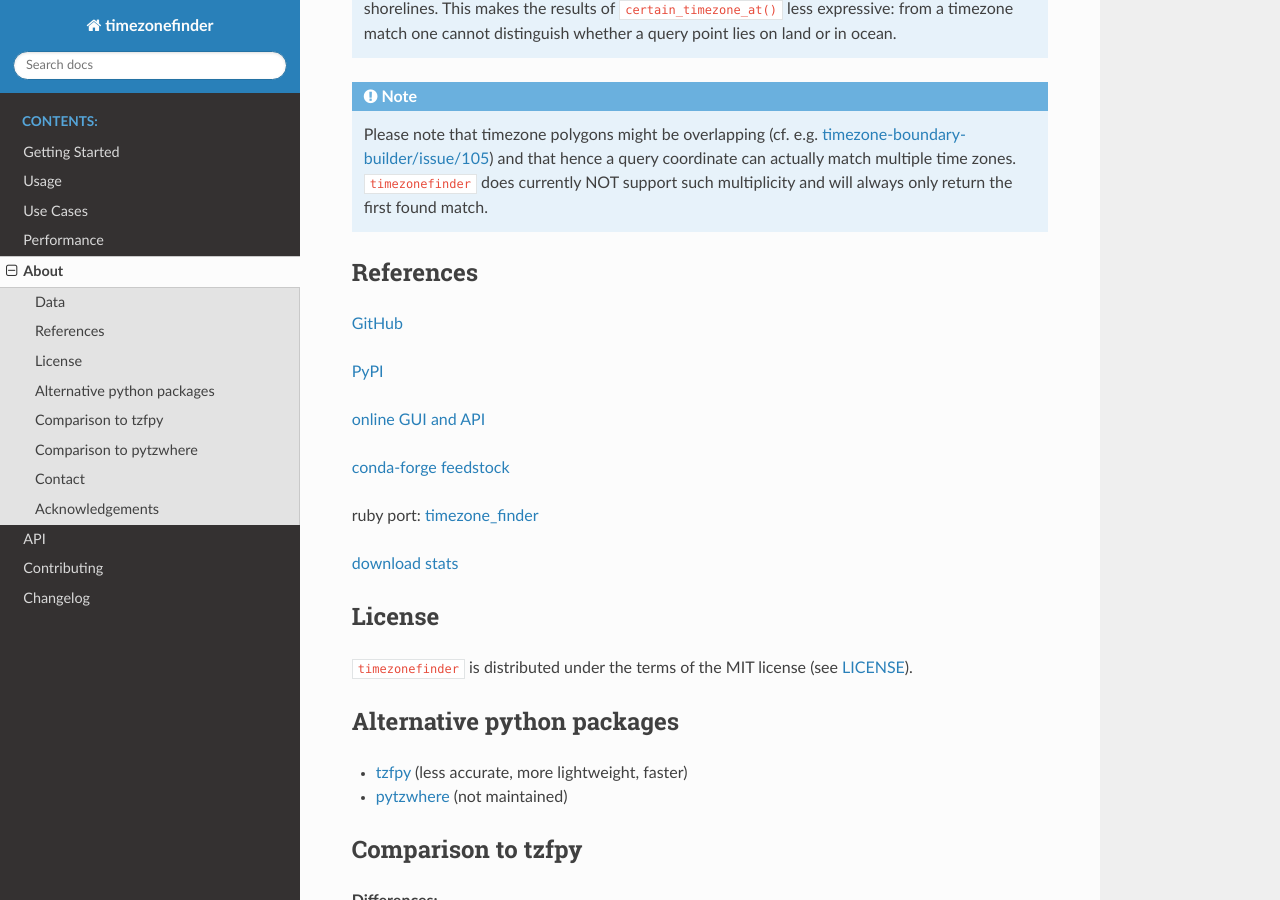
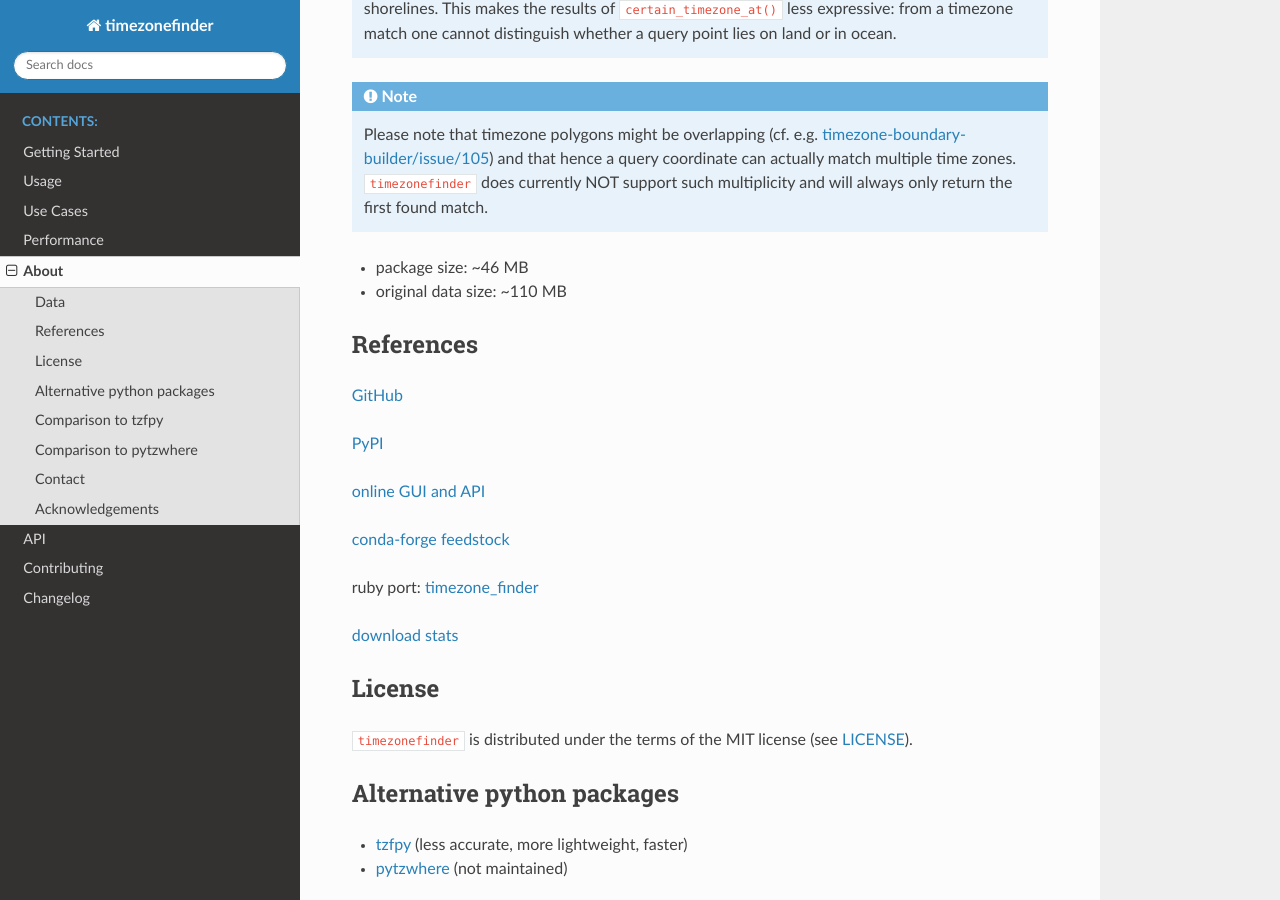
Before and after one commit to jannikmi/timezonefinder, a Sphinx documentation site: the page built from docs/3_about.rst, in a window 1280 px wide and 900 px high, scrolled down 662 px. Built offline with Sphinx 7.4.7 and the Read the Docs theme 2.0.0, drawn with Linux system fonts in a browser that asks for light colours.

Commit message:
Update 3_about.rst

```diff
--- a/docs/3_about.rst
+++ b/docs/3_about.rst
@@ -32,7 +32,8 @@
     and that hence a query coordinate can actually match multiple time zones.
     ``timezonefinder`` does currently NOT support such multiplicity and will always only return the first found match.
 
-
+- package size: ~46 MB
+- original data size: ~110 MB
 
 
 References
```
